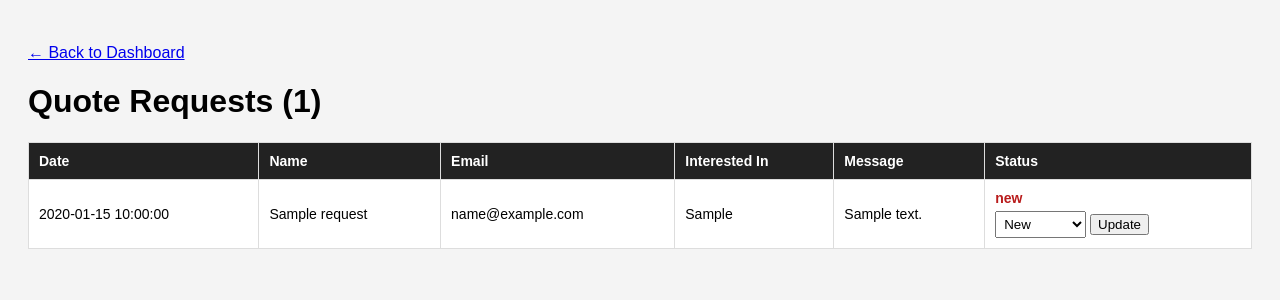
After one commit to Safaritu/SAFTECH-RESOLUTION, a PHP site: page /admin/quotes.php in a window 1280 px wide. The commit adds this page. Shown: the top 300 px of the page. Run offline with PHP 8.4, Linux system fonts and the light colour scheme; the visitor is signed in with stand-in values (Sample User, id 1); tables that the repository leaves empty hold one stand-in row (values such as "Sample post"); a stand-in replaces the project's code that opens the database connection; some libraries are stand-ins or nearby versions.

Commit message:
Add admin quote requests page with status management

```diff
--- a/public/admin/dashboard.php
+++ b/public/admin/dashboard.php
@@ -15,6 +15,6 @@ if (!isset($_SESSION['admin_id'])) {
 <body>
     <h1>Welcome, <?= htmlspecialchars($_SESSION['admin_username']) ?></h1>
     <p>This is your admin dashboard. We'll add bookings, services, and project management here next.</p>
-    <a href="logout.php">Log Out</a>
+    <a href="quotes.php">View Quote Requests</a> &nbsp;&#124;&nbsp; <a href="logout.php">Log Out</a>
 </body>
 </html>
--- /dev/null
+++ b/public/admin/quotes.php
@@ -0,0 +1,77 @@
+<?php
+session_start();
+require_once __DIR__ . '/../../includes/db.php';
+
+if (!isset($_SESSION['admin_id'])) {
+    header('Location: login.php');
+    exit;
+}
+
+// Handle status update
+if ($_SERVER['REQUEST_METHOD'] === 'POST' && isset($_POST['update_status'])) {
+    $id = (int) $_POST['id'];
+    $status = $_POST['status'];
+    $allowed = ['new', 'contacted', 'closed'];
+    if (in_array($status, $allowed, true)) {
+        $stmt = $pdo->prepare("UPDATE quote_requests SET status = ? WHERE id = ?");
+        $stmt->execute([$status, $id]);
+    }
+    header('Location: quotes.php');
+    exit;
+}
+
+$stmt = $pdo->query("SELECT * FROM quote_requests ORDER BY created_at DESC");
+$quotes = $stmt->fetchAll();
+?>
+<!DOCTYPE html>
+<html lang="en">
+<head>
+    <meta charset="UTF-8">
+    <title>Quote Requests | Admin</title>
+    <style>
+        body { font-family: Arial, sans-serif; padding: 20px; background: #f4f4f4; }
+        table { width: 100%; border-collapse: collapse; background: white; }
+        th, td { border: 1px solid #ddd; padding: 10px; text-align: left; font-size: 14px; }
+        th { background: #222; color: white; }
+        .status-new { color: #b91c1c; font-weight: bold; }
+        .status-contacted { color: #b45309; font-weight: bold; }
+        .status-closed { color: #15803d; font-weight: bold; }
+        select { padding: 4px; }
+    </style>
+</head>
+<body>
+    <p><a href="dashboard.php">&larr; Back to Dashboard</a></p>
+    <h1>Quote Requests (<?= count($quotes) ?>)</h1>
+    <table>
+        <tr>
+            <th>Date</th>
+            <th>Name</th>
+            <th>Email</th>
+            <th>Interested In</th>
+            <th>Message</th>
+            <th>Status</th>
+        </tr>
+        <?php foreach ($quotes as $q): ?>
+        <tr>
+            <td><?= htmlspecialchars($q['created_at']) ?></td>
+            <td><?= htmlspecialchars($q['name']) ?></td>
+            <td><?= htmlspecialchars($q['email']) ?></td>
+            <td><?= htmlspecialchars($q['project_interest']) ?></td>
+            <td><?= nl2br(htmlspecialchars($q['message'])) ?></td>
+            <td>
+                <span class="status-<?= htmlspecialchars($q['status']) ?>"><?= htmlspecialchars($q['status']) ?></span>
+                <form method="POST" style="margin-top:5px;">
+                    <input type="hidden" name="id" value="<?= $q['id'] ?>">
+                    <select name="status">
+                        <option value="new" <?= $q['status'] === 'new' ? 'selected' : '' ?>>New</option>
+                        <option value="contacted" <?= $q['status'] === 'contacted' ? 'selected' : '' ?>>Contacted</option>
+                        <option value="closed" <?= $q['status'] === 'closed' ? 'selected' : '' ?>>Closed</option>
+                    </select>
+                    <button type="submit" name="update_status" value="1">Update</button>
+                </form>
+            </td>
+        </tr>
+        <?php endforeach; ?>
+    </table>
+</body>
+</html>
```
